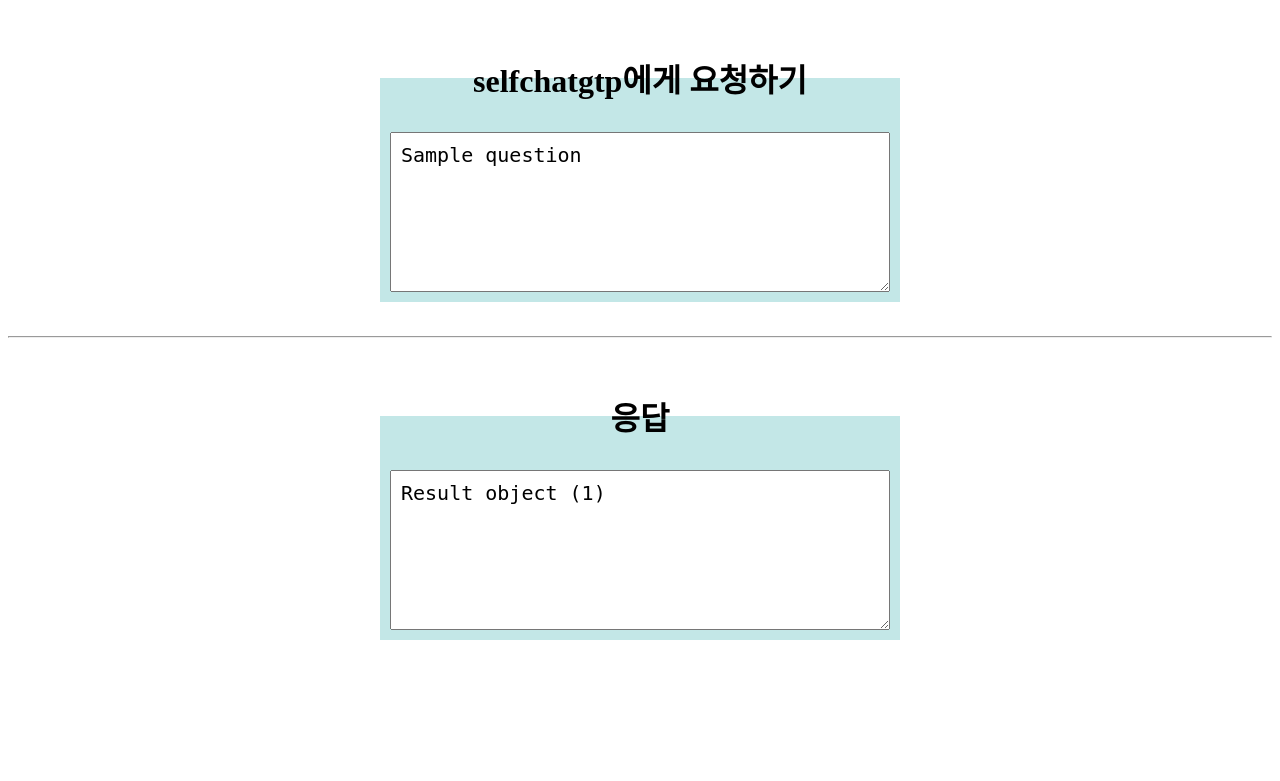
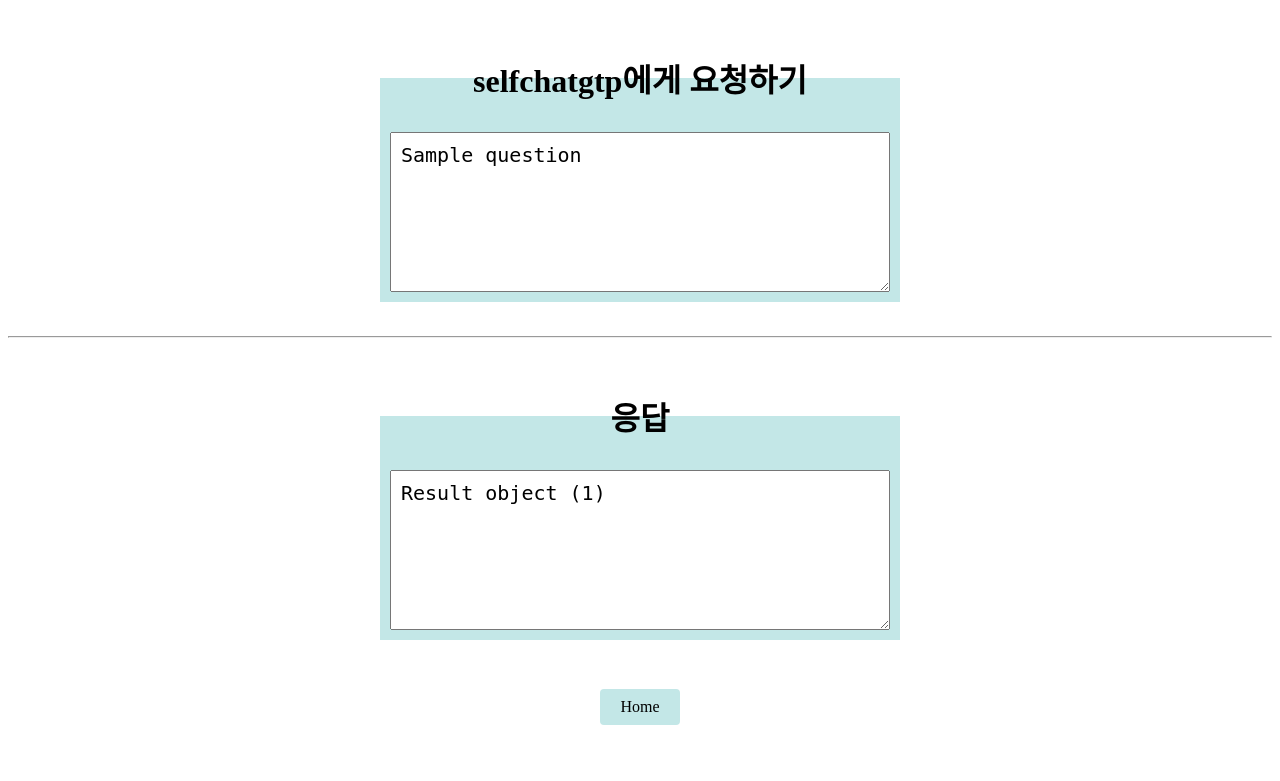
Before and after one commit to Hyungeol94/AivleSchool_7th_Miniproject, a Django app: template selfsignlanguagetochatgpt/templates/selflanguagechat/result.html in a window 1280 px wide. Shown: the top 781 px of the page. Run offline with Django 4.2, Linux system fonts and the light colour scheme; data comes from the database, SQL or seed files in the repository; the template is opened without the code that fills it: values that come from a table or form of the project are taken from there, most other values are stand-ins (such as "Sample title", 1, 10 or a date in 2020).

Commit message:
feat: 홈버튼 추가

```diff
--- a/selfsignlanguagetochatgpt/templates/selflanguagechat/result.html
+++ b/selfsignlanguagetochatgpt/templates/selflanguagechat/result.html
@@ -1,7 +1,7 @@
 {% load static %}
 <link rel="stylesheet" href="{% static 'selflanguagechat/css/chat_style.css' %}">
 <div class="one-box">
-<form action="chat" method="post" entype="application/x-www-form-urlencoded">
+  <form action="chat" method="post" entype="application/x-www-form-urlencoded">
     {% csrf_token %}
     <span id="file-module-0">
       <fieldset class="custom-fieldset">
@@ -20,7 +20,13 @@
         </div>
       </fieldset>
     </span>
-</form>
+  </form>
+</div>
+
+<!-- Add a home button -->
+<div class="home-button-container">
+  <a href="/" class="home-button">Home</a>
+</div>
 
 <style>
   .home-button-container {
```
